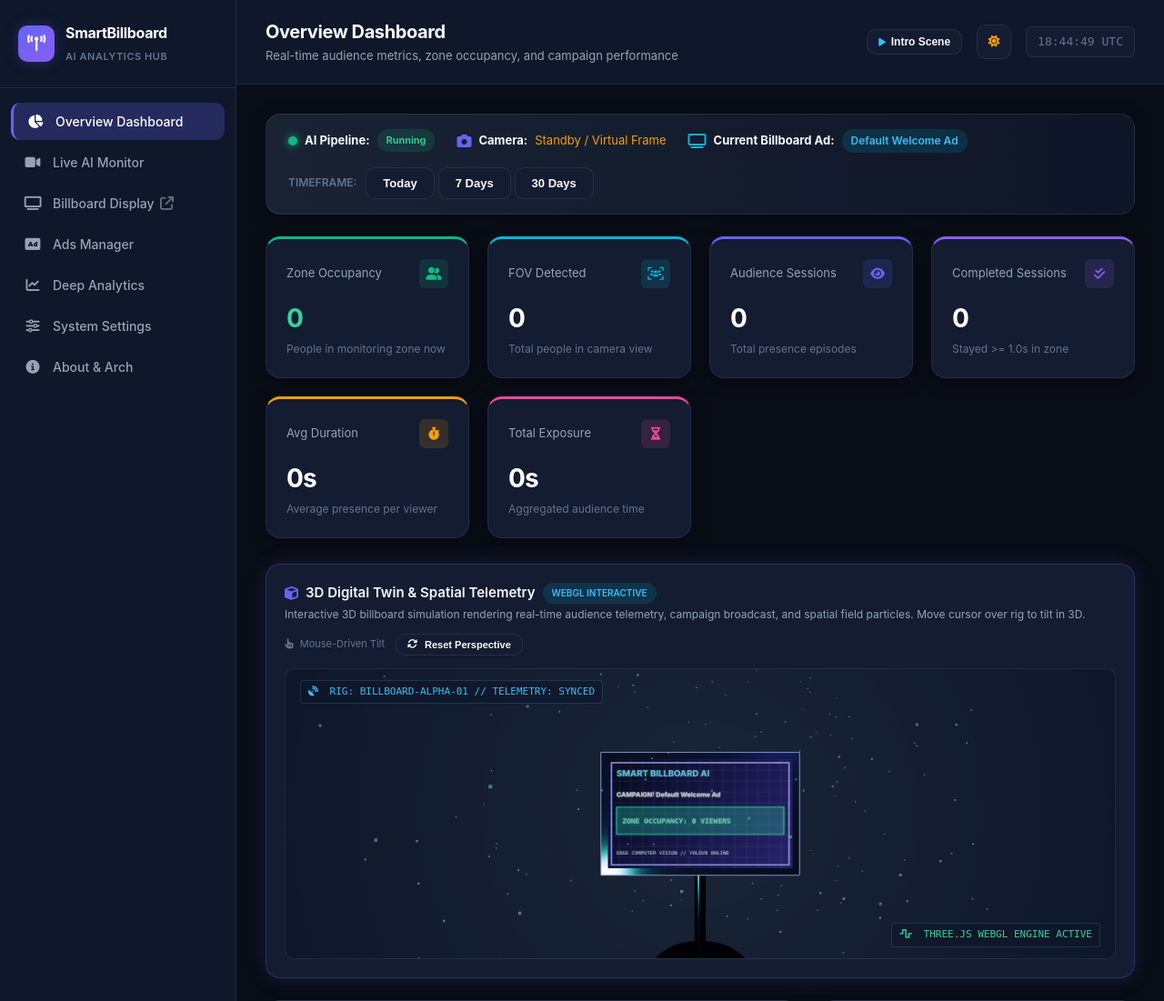
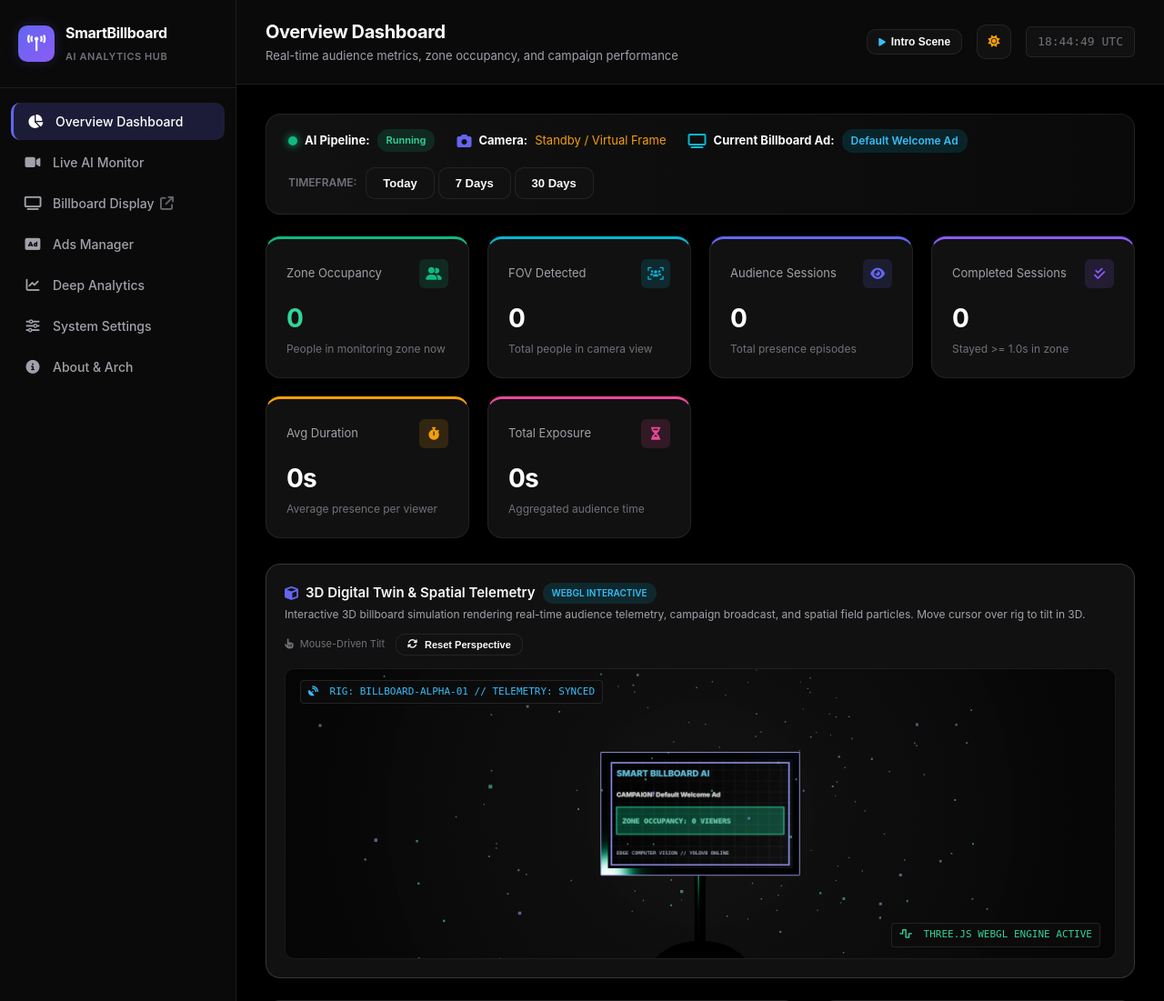
Before and after one commit to mahendraasingh/EJTS, a Flask app: page /dashboard in a window 1280 px wide. Shown: the top 1101 px of the page at 91% size. Run offline with Flask 3, Linux system fonts and the light colour scheme; data that the repository does not hold is empty.

Commit message:
style: refine dark theme to pure obsidian black palette and remove blue tint

```diff
--- a/billboard project/app/services/pipeline.py
+++ b/billboard project/app/services/pipeline.py
@@ -161,9 +161,9 @@ class VisionPipeline:
             cv2.putText(vis, label, (x1 + 5, max(12, y1 - 5)),
                         cv2.FONT_HERSHEY_SIMPLEX, 0.45, (0, 0, 0), 1, cv2.LINE_AA)
 
-        # 3. Top HUD Banner
+        # 3. Top HUD Banner - Pure Dark Obsidian
         hud_bg = vis.copy()
-        cv2.rectangle(hud_bg, (10, 10), (width - 10, 60), (15, 23, 42), -1)
+        cv2.rectangle(hud_bg, (10, 10), (width - 10, 60), (10, 10, 10), -1)
         cv2.addWeighted(hud_bg, 0.75, vis, 0.25, 0, vis)
         cv2.rectangle(vis, (10, 10), (width - 10, 60), (255, 255, 255), 1)
 
--- a/billboard project/app/static/css/opening_scene.css
+++ b/billboard project/app/static/css/opening_scene.css
@@ -8,7 +8,7 @@
     left: 0;
     width: 100vw;
     height: 100vh;
-    background: #060911;
+    background: #000000;
     z-index: 999999;
     display: flex;
     align-items: center;
@@ -38,8 +38,8 @@
     width: 200%;
     height: 200%;
     background-image:
-        linear-gradient(rgba(99, 102, 241, 0.08) 1px, transparent 1px),
-        linear-gradient(90deg, rgba(99, 102, 241, 0.08) 1px, transparent 1px);
+        linear-gradient(rgba(255, 255, 255, 0.04) 1px, transparent 1px),
+        linear-gradient(90deg, rgba(255, 255, 255, 0.04) 1px, transparent 1px);
     background-size: 48px 48px;
     animation: gridFloat 30s linear infinite;
     pointer-events: none;
@@ -54,7 +54,7 @@
     position: absolute;
     width: 600px;
     height: 600px;
-    background: radial-gradient(circle, rgba(99, 102, 241, 0.18) 0%, rgba(6, 182, 212, 0.1) 40%, transparent 70%);
+    background: radial-gradient(circle, rgba(99, 102, 241, 0.12) 0%, rgba(6, 182, 212, 0.06) 40%, transparent 70%);
     top: 50%;
     left: 50%;
     transform: translate(-50%, -50%);
@@ -90,10 +90,10 @@
     position: relative;
     width: 90%;
     max-width: 680px;
-    background: rgba(15, 23, 42, 0.88);
-    border: 1px solid rgba(99, 102, 241, 0.35);
+    background: rgba(10, 10, 10, 0.94);
+    border: 1px solid rgba(255, 255, 255, 0.12);
     border-radius: 20px;
-    box-shadow: 0 0 50px rgba(0, 0, 0, 0.8), 0 0 35px rgba(99, 102, 241, 0.2);
+    box-shadow: 0 0 60px rgba(0, 0, 0, 0.95), 0 0 35px rgba(0, 0, 0, 0.7);
     backdrop-filter: blur(20px);
     padding: 36px 40px;
     text-align: center;
@@ -219,7 +219,7 @@
 
 /* Subsystem Diagnostics Terminal */
 .scene-diagnostics {
-    background: rgba(10, 15, 29, 0.85);
+    background: rgba(6, 6, 6, 0.92);
     border: 1px solid rgba(255, 255, 255, 0.08);
     border-radius: 12px;
     padding: 14px 18px;
@@ -383,8 +383,8 @@
     position: absolute;
     top: 20px;
     right: 24px;
-    background: rgba(15, 23, 42, 0.7);
-    border: 1px solid rgba(255, 255, 255, 0.1);
+    background: rgba(12, 12, 12, 0.85);
+    border: 1px solid rgba(255, 255, 255, 0.12);
     color: #94a3b8;
     padding: 6px 12px;
     border-radius: 20px;
--- a/billboard project/app/static/css/style.css
+++ b/billboard project/app/static/css/style.css
@@ -3,25 +3,25 @@
    ========================================================================== */
 
 :root {
-    --bg-base: #090d16;
-    --bg-surface: #0f172a;
-    --bg-card: #131c31;
-    --bg-card-hover: #1a2642;
-    --bg-glass: rgba(19, 28, 49, 0.75);
+    --bg-base: #000000;
+    --bg-surface: #0a0a0a;
+    --bg-card: #111111;
+    --bg-card-hover: #1a1a1a;
+    --bg-glass: rgba(12, 12, 12, 0.88);
 
     --border-subtle: rgba(255, 255, 255, 0.08);
-    --border-accent: rgba(99, 102, 241, 0.3);
+    --border-accent: rgba(255, 255, 255, 0.16);
 
     --text-main: #f8fafc;
-    --text-muted: #94a3b8;
-    --text-dim: #64748b;
+    --text-muted: #a1a1aa;
+    --text-dim: #71717a;
 
     --primary: #6366f1;
     --primary-hover: #4f46e5;
-    --primary-glow: rgba(99, 102, 241, 0.25);
+    --primary-glow: rgba(99, 102, 241, 0.2);
 
     --success: #10b981;
-    --success-glow: rgba(16, 185, 129, 0.25);
+    --success-glow: rgba(16, 185, 129, 0.2);
     --warning: #f59e0b;
     --danger: #f43f5e;
     --info: #06b6d4;
@@ -30,8 +30,8 @@
     --radius-md: 10px;
     --radius-lg: 16px;
 
-    --shadow-card: 0 4px 20px -2px rgba(0, 0, 0, 0.4);
-    --shadow-glow: 0 0 25px rgba(99, 102, 241, 0.15);
+    --shadow-card: 0 4px 20px -2px rgba(0, 0, 0, 0.8);
+    --shadow-glow: 0 0 25px rgba(0, 0, 0, 0.6);
     --transition: all 0.2s cubic-bezier(0.4, 0, 0.2, 1);
 }
 
--- a/billboard project/app/static/js/advertisements.js
+++ b/billboard project/app/static/js/advertisements.js
@@ -105,7 +105,7 @@ function renderAdsTable(ads) {
         const mediaUrl = `/media/advertisements/${ad.media_filename}`;
         const isVideo = ad.media_type === "video";
         const thumbHtml = isVideo
-            ? `<div style="width:64px; height:42px; background:#1e293b; border-radius:4px; display:flex; align-items:center; justify-content:center; cursor:pointer;" onclick="openPreview('${escapeHtml(ad.name)}', '${ad.media_filename}', 'video')"><i class="fa-solid fa-play" style="color:var(--info);"></i></div>`
+            ? `<div style="width:64px; height:42px; background:#181818; border:1px solid rgba(255,255,255,0.08); border-radius:4px; display:flex; align-items:center; justify-content:center; cursor:pointer;" onclick="openPreview('${escapeHtml(ad.name)}', '${ad.media_filename}', 'video')"><i class="fa-solid fa-play" style="color:var(--info);"></i></div>`
             : `<img src="${mediaUrl}" style="width:64px; height:42px; object-fit:cover; border-radius:4px; cursor:pointer;" onclick="openPreview('${escapeHtml(ad.name)}', '${ad.media_filename}', 'image')">`;
 
         const statusBadge = ad.is_active
--- a/billboard project/app/static/js/dashboard.js
+++ b/billboard project/app/static/js/dashboard.js
@@ -187,8 +187,8 @@ function initCharts() {
                 labels: ["No Campaigns Recorded"],
                 datasets: [{
                     data: [1],
-                    backgroundColor: ["#1e293b"],
-                    borderColor: "#0f172a",
+                    backgroundColor: ["#161616"],
+                    borderColor: "#0a0a0a",
                     borderWidth: 2
                 }]
             },
@@ -222,7 +222,7 @@ function updateShareChart(campaigns) {
     if (activeWithSessions.length === 0) {
         shareChart.data.labels = ["No Sessions Yet"];
         shareChart.data.datasets[0].data = [1];
-        shareChart.data.datasets[0].backgroundColor = ["#1e293b"];
+        shareChart.data.datasets[0].backgroundColor = ["#161616"];
     } else {
         const palette = ["#6366f1", "#10b981", "#06b6d4", "#f59e0b", "#ec4899", "#8b5cf6"];
         shareChart.data.labels = activeWithSessions.map(c => c.name);
--- a/billboard project/app/static/js/three_billboard.js
+++ b/billboard project/app/static/js/three_billboard.js
@@ -108,15 +108,15 @@ class Billboard3DExperience {
         const ctx = this.dynCtx;
         if (!ctx) return;
 
-        // Dark gradient background
+        // Pure jet black gradient background
         const grad = ctx.createLinearGradient(0, 0, 512, 320);
-        grad.addColorStop(0, "#090d16");
-        grad.addColorStop(1, "#1e1b4b");
+        grad.addColorStop(0, "#040404");
+        grad.addColorStop(1, "#111111");
         ctx.fillStyle = grad;
         ctx.fillRect(0, 0, 512, 320);
 
         // Cyber grid lines
-        ctx.strokeStyle = "rgba(99, 102, 241, 0.25)";
+        ctx.strokeStyle = "rgba(255, 255, 255, 0.08)";
         ctx.lineWidth = 1;
         for (let x = 0; x < 512; x += 32) {
             ctx.beginPath();
@@ -168,11 +168,11 @@ class Billboard3DExperience {
     buildBillboardModel() {
         this.billboardGroup = new THREE.Group();
 
-        // Frame / Enclosure
+        // Frame / Enclosure - Jet Black Anodized Aluminum
         const frameGeo = new THREE.BoxGeometry(4.2, 2.6, 0.25);
         const frameMat = new THREE.MeshStandardMaterial({
-            color: 0x1e293b,
-            metalness: 0.8,
+            color: 0x141414,
+            metalness: 0.9,
             roughness: 0.2
         });
         const frameMesh = new THREE.Mesh(frameGeo, frameMat);
@@ -193,9 +193,9 @@ class Billboard3DExperience {
         this.screenMesh.position.z = 0.13;
         this.billboardGroup.add(this.screenMesh);
 
-        // Stand / Pole
+        // Stand / Pole - Pure Matte Black
         const poleGeo = new THREE.CylinderGeometry(0.12, 0.12, 2.0, 16);
-        const poleMat = new THREE.MeshStandardMaterial({ color: 0x0f172a, metalness: 0.9, roughness: 0.1 });
+        const poleMat = new THREE.MeshStandardMaterial({ color: 0x080808, metalness: 0.95, roughness: 0.15 });
         const poleMesh = new THREE.Mesh(poleGeo, poleMat);
         poleMesh.position.y = -2.1;
         this.billboardGroup.add(poleMesh);
--- a/billboard project/app/templates/about.html
+++ b/billboard project/app/templates/about.html
@@ -8,7 +8,7 @@
 <div class="about-page-container" style="max-width: 960px;">
 
     <!-- Hero Project Summary -->
-    <div class="card" style="margin-bottom: 24px; background: linear-gradient(135deg, rgba(30, 41, 59, 0.9), rgba(15, 23, 42, 0.95)); border-color: rgba(99, 102, 241, 0.3);">
+    <div class="card" style="margin-bottom: 24px; background: linear-gradient(135deg, rgba(22, 22, 22, 0.95), rgba(10, 10, 10, 0.98)); border-color: rgba(255, 255, 255, 0.12);">
         <div style="display: flex; align-items: center; gap: 18px; margin-bottom: 14px;">
             <div class="logo-icon" style="width: 50px; height: 50px; font-size: 22px;">
                 <i class="fa-solid fa-tower-broadcast"></i>
--- a/billboard project/app/templates/dashboard.html
+++ b/billboard project/app/templates/dashboard.html
@@ -7,7 +7,7 @@
 {% block content %}
 <div class="dashboard-container">
     <!-- Live HUD Status Bar -->
-    <div class="card" style="margin-bottom: 24px; padding: 16px 24px; background: linear-gradient(90deg, rgba(30, 41, 59, 0.8), rgba(15, 23, 42, 0.9));">
+    <div class="card" style="margin-bottom: 24px; padding: 16px 24px; background: linear-gradient(90deg, rgba(18, 18, 18, 0.95), rgba(10, 10, 10, 0.98)); border: 1px solid var(--border-subtle);">
         <div style="display: flex; align-items: center; justify-content: space-between; flex-wrap: wrap; gap: 16px;">
             <div style="display: flex; align-items: center; gap: 24px; flex-wrap: wrap;">
                 <div style="display: flex; align-items: center; gap: 8px;">
@@ -135,12 +135,12 @@
             </div>
         </div>
 
-        <div style="position: relative; width: 100%; height: 320px; border-radius: var(--radius-md); overflow: hidden; background: radial-gradient(circle at center, rgba(30, 41, 59, 0.7) 0%, rgba(15, 23, 42, 0.95) 100%); border: 1px solid var(--border-subtle);">
+        <div style="position: relative; width: 100%; height: 320px; border-radius: var(--radius-md); overflow: hidden; background: radial-gradient(circle at center, rgba(20, 20, 20, 0.85) 0%, rgba(5, 5, 5, 0.98) 100%); border: 1px solid var(--border-subtle);">
             <!-- Corner HUD Overlays -->
-            <div style="position: absolute; top: 12px; left: 16px; z-index: 10; font-family: monospace; font-size: 11px; color: #38bdf8; pointer-events: none; background: rgba(15, 23, 42, 0.6); padding: 4px 8px; border-radius: 4px; border: 1px solid rgba(56, 189, 248, 0.2);">
+            <div style="position: absolute; top: 12px; left: 16px; z-index: 10; font-family: monospace; font-size: 11px; color: #38bdf8; pointer-events: none; background: rgba(12, 12, 12, 0.85); padding: 4px 8px; border-radius: 4px; border: 1px solid rgba(255, 255, 255, 0.1);">
                 <i class="fa-solid fa-satellite-dish" style="margin-right: 6px;"></i> RIG: BILLBOARD-ALPHA-01 // TELEMETRY: SYNCED
             </div>
-            <div style="position: absolute; bottom: 12px; right: 16px; z-index: 10; font-family: monospace; font-size: 11px; color: #34d399; pointer-events: none; background: rgba(15, 23, 42, 0.6); padding: 4px 8px; border-radius: 4px; border: 1px solid rgba(52, 211, 153, 0.2);">
+            <div style="position: absolute; bottom: 12px; right: 16px; z-index: 10; font-family: monospace; font-size: 11px; color: #34d399; pointer-events: none; background: rgba(12, 12, 12, 0.85); padding: 4px 8px; border-radius: 4px; border: 1px solid rgba(255, 255, 255, 0.1);">
                 <i class="fa-solid fa-wave-square" style="margin-right: 6px;"></i> THREE.JS WEBGL ENGINE ACTIVE
             </div>
 
```
Also changed, not shown: billboard project/app/static/js/analytics.js (+4 -4 lines), billboard project/app/templates/billboard.html (+4 -4 lines).
